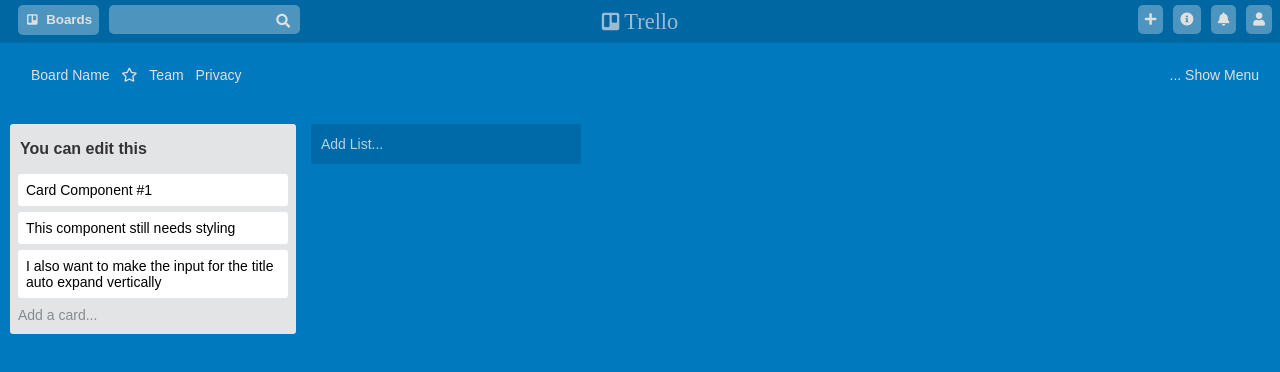
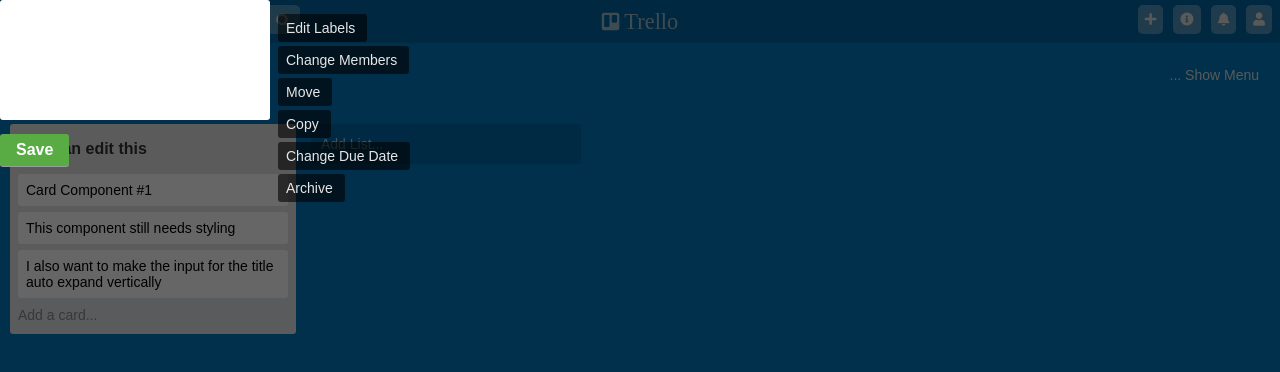
Before and after one commit to chingu-voyage4/Geckos-Team-13, a React (Create React App) app: page / in a window 1280 px wide. Shown: the top 372 px of the page. Built offline with nearby package versions, Linux system fonts and the light colour scheme.

Commit message:
Found missing styles

```diff
--- a/src/components/App.js
+++ b/src/components/App.js
@@ -3,6 +3,7 @@ import "../styles/style.css";
 import NavbarTop from "./NavbarTop.js";
 import NavbarBottom from "./NavbarBottom.js";
 import Board from "./Board";
+import QuickEditMenu from "./QuickEditCard";
 
 class App extends Component {
     render() {
@@ -11,6 +12,7 @@ class App extends Component {
                 <NavbarTop />
                 <NavbarBottom />
                 <Board />
+                <QuickEditMenu />
             </div>
         );
     }
--- a/src/styles/style.css
+++ b/src/styles/style.css
@@ -613,3 +613,82 @@ input:focus {
 .nav-two li button {
     font-size: 1em;
 }
+
+/* styling Quick Edit Menu */
+
+
+.quick-edit__screen {
+    background: rgba(0, 0, 0, 0.6);
+    bottom: 0;
+    color: #fff;
+    left: 0;
+    position: fixed;
+    right: 0;
+    top: 0;
+    z-index: 10;
+  }
+
+
+  .quick-edit__container {
+    display: flex;
+    position: absolute;
+  }
+
+
+  .text-button-container {
+    display: flex;
+    flex-direction: column;
+    align-items: flex-start;
+  }
+
+
+  .quick-edit__text-box {
+    border: none;
+    padding: 6px 6px 2px 8px;
+    border-radius: 3px;
+    width: 256px;
+    height: 112px;
+    resize: none;
+    margin-bottom: 14px;
+  }
+
+
+  .quick-edit__menu {
+    display: flex;
+    flex-direction: column;
+    padding: 0px;
+
+    opacity: 1;
+    -webkit-transform: translateX(0);
+    transform: translateX(0);
+  }
+
+
+  .quick-edit__text-box:focus {
+    outline: none;
+  }
+
+  .menu-button {
+    background: rgba(0, 0, 0, 0.6);
+    border-radius: 3px;
+    clear: both;
+    color: #e6e6e6;
+    display: block;
+    float: left;
+    margin: 0 0 4px 8px;
+    padding: 6px 12px 6px 8px;
+    text-decoration: none;
+    -webkit-transition: -webkit-transform 85ms ease-in;
+    transition: -webkit-transform 85ms ease-in;
+    transition: transform 85ms ease-in;
+    transition: transform 85ms ease-in, -webkit-transform 85ms ease-in;
+  }
+
+  .menu-button:hover {
+    background: rgba(0, 0, 0, 0.8);
+    color: #fff;
+    -webkit-transform: translateX(5px);
+    transform: translateX(5px);
+  }
+
+/* Done styling Quick Edit component */
```
